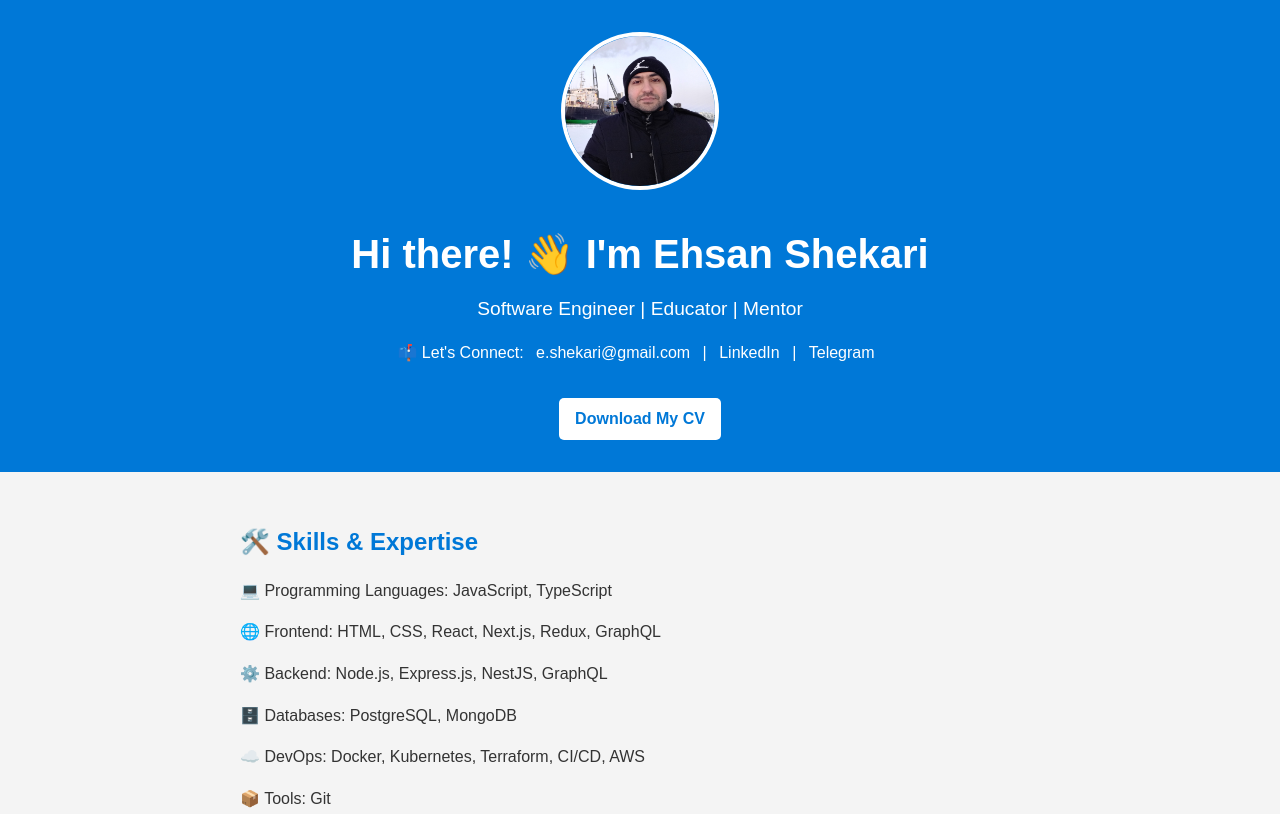
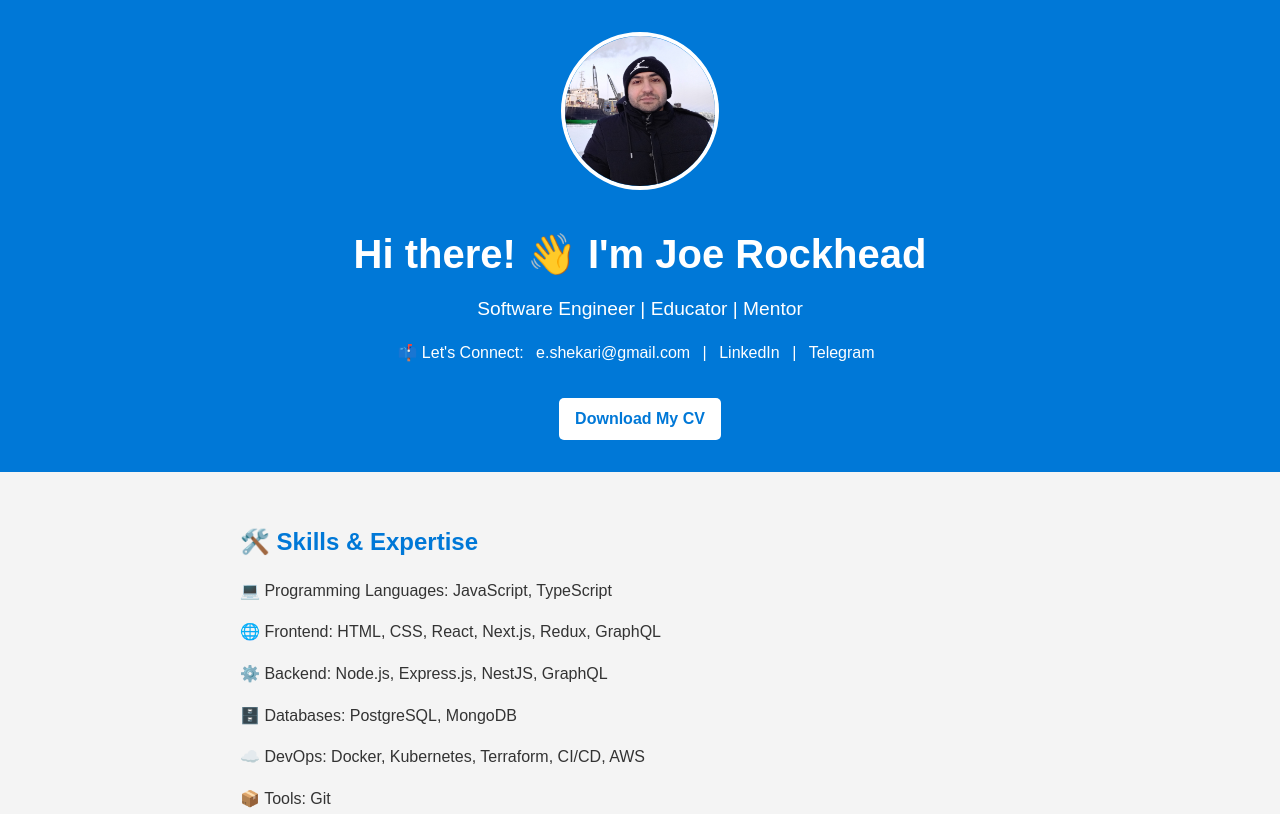
Before and after one commit to tuii-dev/aws-tf-gha-project, a plain HTML site: page index.html in a window 1280 px wide. Shown: the top 814 px of the page. Drawn offline with Linux system fonts and the light colour scheme.

Commit message:
Name changed

```diff
--- a/index.html
+++ b/index.html
@@ -10,7 +10,7 @@
     <header>
       <div class="profile">
         <img src="images/profile.jpg" alt="Ehsan Shekari" class="profile-pic" />
-        <h1>Hi there! 👋 I'm Ehsan Shekari</h1>
+        <h1>Hi there! 👋 I'm Joe Rockhead</h1>
         <p class="tagline">Software Engineer | Educator | Mentor</p>
       </div>
       <div class="contact-info">
```
